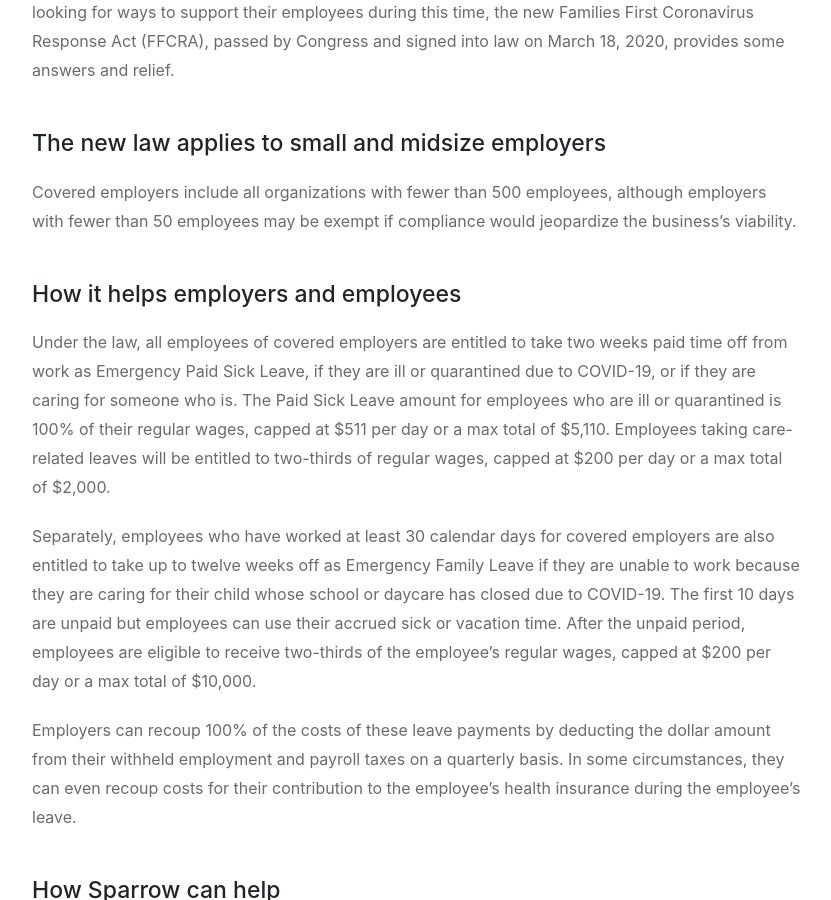
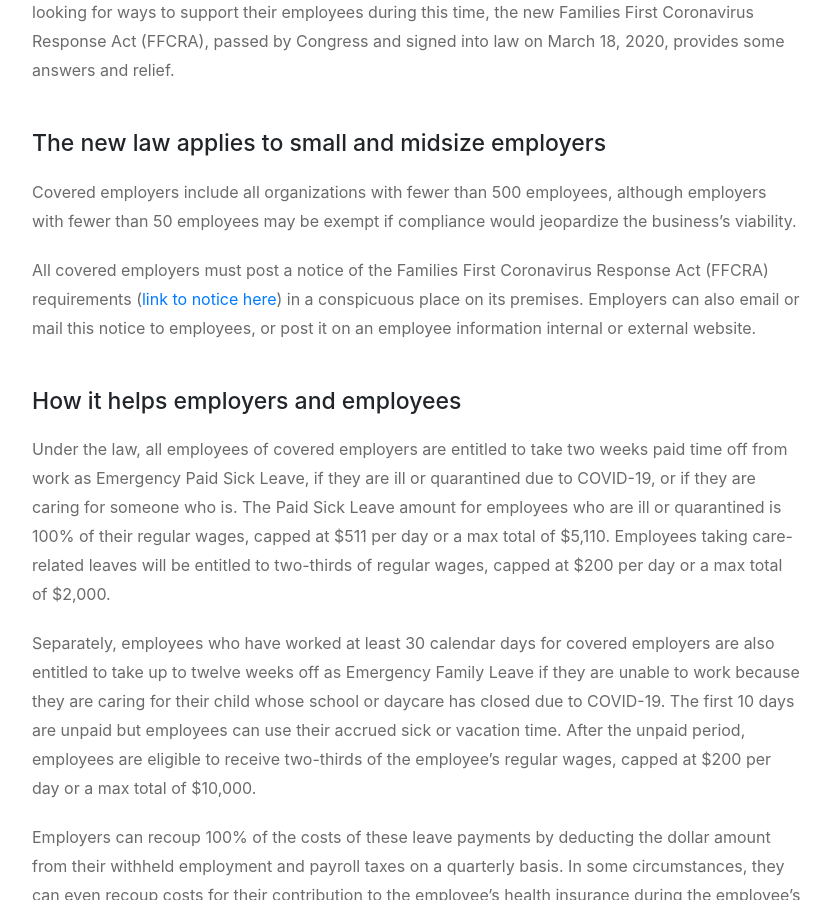
Before and after one commit to trysparrow/sparrow-landing, a Jekyll site: the page built from _posts/2020-03-23-coronavirus-response-act.md, in a window 1280 px wide and 900 px high, scrolled down 755 px. Shown: the whole window, without its empty margins (223-1054 px from the left). Built offline with Jekyll 4.4.1, drawn with Linux system fonts in a browser that asks for light colours; nearby versions of some CDN libraries; some web fonts are replaced; comment, search, counter and statistics services are not loaded.

Commit message:
Add another correct to FFCRA post

```diff
--- a/_posts/2020-03-23-coronavirus-response-act.md
+++ b/_posts/2020-03-23-coronavirus-response-act.md
@@ -15,6 +15,8 @@
 ## The new law applies to small and midsize employers
 
 Covered employers include all organizations with fewer than 500 employees, although employers with fewer than 50 employees may be exempt if compliance would jeopardize the business’s viability.
+
+All covered employers must post a notice of the Families First Coronavirus Response Act (FFCRA) requirements ([link to notice here](https://www.dol.gov/sites/dolgov/files/WHD/posters/FFCRA_Poster_WH1422_Non-Federal.pdf)) in a conspicuous place on its premises. Employers can also email or mail this notice to employees, or post it on an employee information internal or external website.
 
 ## How it helps employers and employees
 
```
